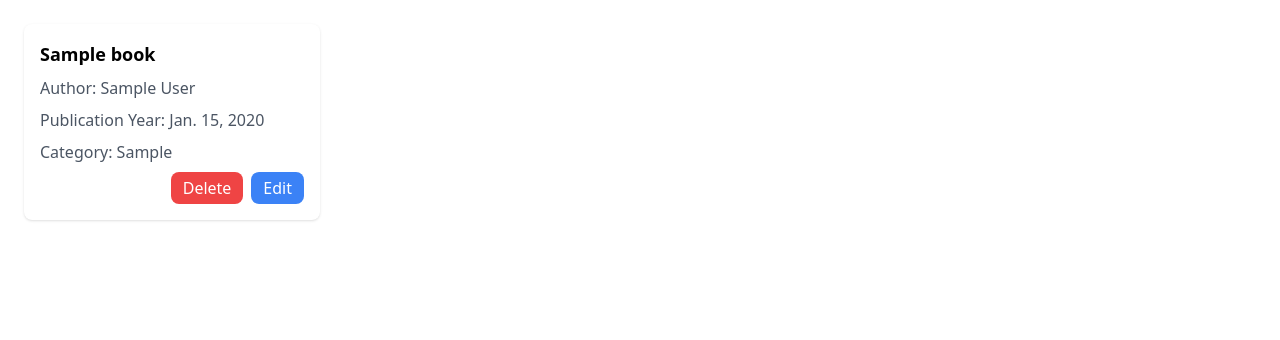
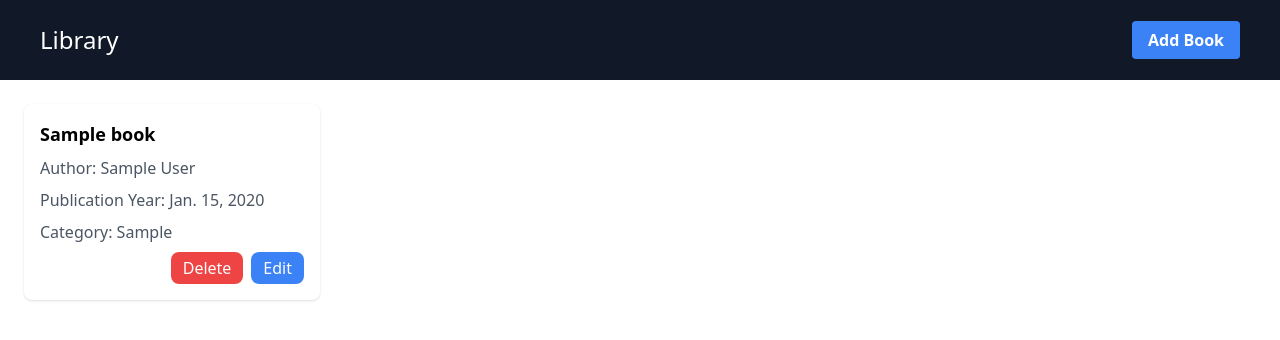
Before and after one commit to mustapha-khalil/django_library, a Django app: page /library/ in a window 1280 px wide. Shown: the top 340 px of the page. Run offline with Django 4.2, Linux system fonts and the light colour scheme; tables that the repository leaves empty hold one stand-in row (values such as "Sample post"); some libraries are stand-ins or nearby versions.

Commit message:
updated base.html to show a navbar at the top

```diff
--- a/library/templates/base.html
+++ b/library/templates/base.html
@@ -14,6 +14,18 @@
   </head>
 
   <body>
+    <nav class="flex items-center justify-between bg-gray-900 p-6 px-10">
+      <div class="navbar-left">
+        <h1 class="text-white text-2xl">Library</h1>
+      </div>
+      <div class="navbar-right">
+        <a
+          href="{% url 'add_book' %}"
+          class="bg-blue-500 hover:bg-blue-700 text-white font-bold py-2 px-4 rounded"
+          >Add Book</a
+        >
+      </div>
+    </nav>
     <div class="px-6 py-6">{% block content %} {% endblock %}</div>
   </body>
 </html>
```
